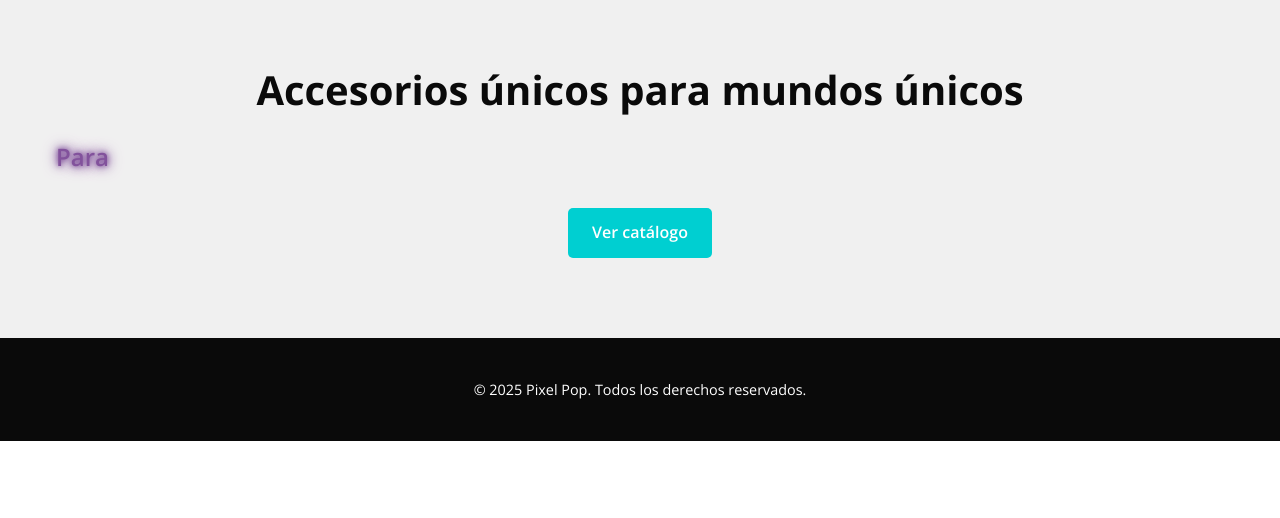
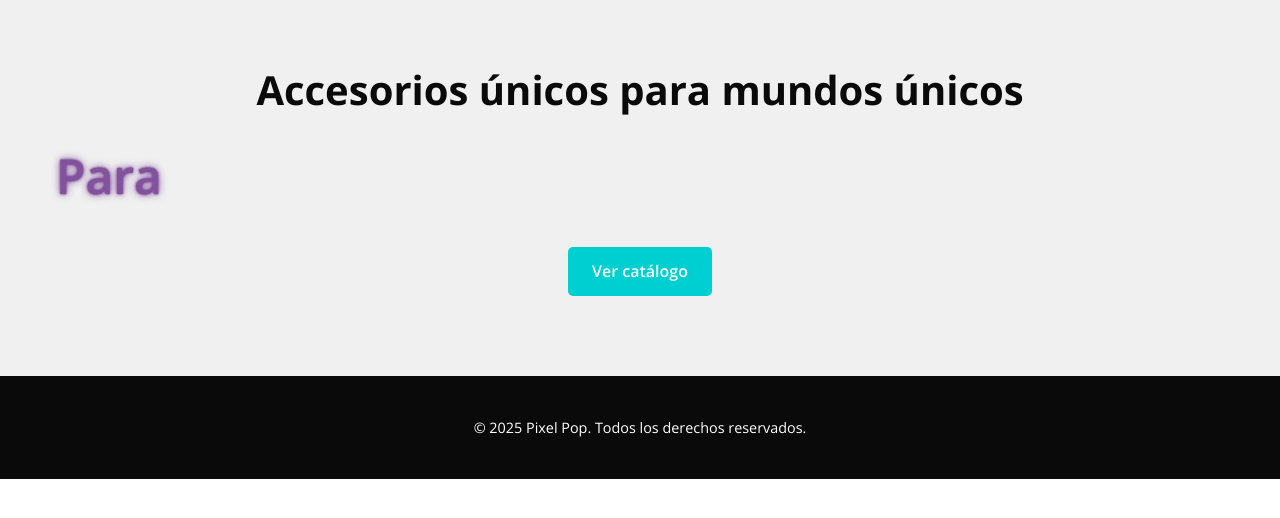
Before and after one commit to GaboECA/Pixelpop, a plain HTML site: page index.html in a window 1280 px wide. Shown: the part 162-680 px from the top of the page. Drawn offline with nearby package versions, Linux system fonts and the light colour scheme.

Commit message:
Add files via upload

```diff
--- a/index.html
+++ b/index.html
@@ -12,9 +12,9 @@
     #typed-text {
       color: #82529C;
       font-weight: 600;
-      font-size: 1.5rem;
+      font-size: 3rem;
       text-align: left;
-      text-shadow: 0 0 5px #82529C, 0 0 10px #82529C, 0 0 15px #82529C;
+      text-shadow: 0 0 2px #82529C, 0 0 8px #82529C, 0 0 3px #82529C;
     }
   </style>
 </head>
@@ -23,7 +23,7 @@
     <div class="container">
       <div class="logo">
         <!-- Logo SVG externo -->
-        <img src="recursos/PixelPoplogo.svg" alt="PixelPopLogo" width="140" height="140">
+        <img src="Recursos/PixelPoplogo.svg" alt="PixelPopLogo" width="140" height="140">
       </div>
       <nav class="nav">
         <ul>
```
